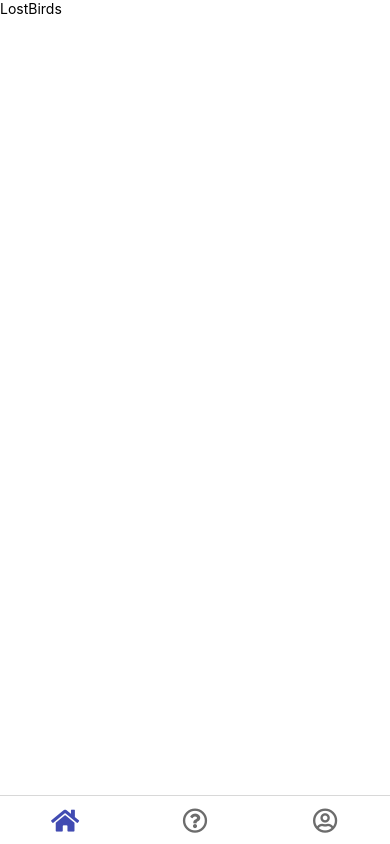
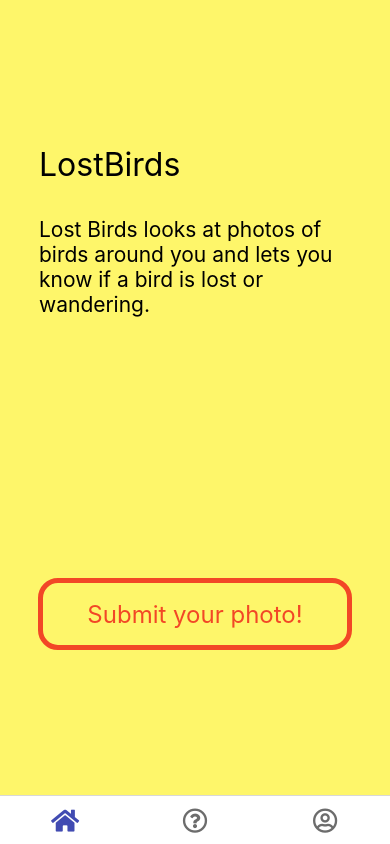
Before and after one commit to LostBirds/lostbirds-app, a React Native app: screen /Home in a window 390 px wide. Built offline with nearby package versions, Linux system fonts and the light colour scheme.

Commit message:
feat: background color changed, home screen ver.1

```diff
--- a/src/screens/home/1-main/index.tsx
+++ b/src/screens/home/1-main/index.tsx
@@ -1,6 +1,6 @@
 import React from 'react';
 import {SafeAreaView} from 'react-native-safe-area-context';
-import {ScrollView, StyleSheet, Text, View} from 'react-native';
+import {TouchableOpacity, StyleSheet, Text, View, Alert} from 'react-native';
 import {colors} from '@/style/theme';
 
 const style = StyleSheet.create({
@@ -10,20 +10,88 @@ const style = StyleSheet.create({
     marginTop: 20,
     borderRadius: 12,
   },
+  topPadding: {
+    flex: 2,
+  },
+  title: {
+    flex: 1,
+    flexDirection: 'row',
+  },
+  description: {
+    flex: 5,
+    flexDirection: 'row',
+  },
+  buttonView: {
+    flex: 1,
+    flexDirection: 'row',
+  },
+  titleText: {
+    fontSize: 32,
+    color: 'black',
+    flex: 8,
+  },
+  descriptionText: {
+    fontSize: 21,
+    color: 'black',
+    flex: 8,
+  },
+  padding: {
+    flex: 1,
+  },
+  submitButton: {
+    flex: 8,
+    borderColor: '#F24726',
+    borderRadius: 20,
+    borderWidth: 5,
+    alignItems: 'center',
+    justifyContent: 'center',
+  },
+  submitButtonText: {
+    color: '#F24726',
+    fontSize: 24,
+  },
+  bottomPaddingView: {
+    flex: 2,
+  },
 });
+
+const SubmitButton = ({onPress, title}) => (
+  <TouchableOpacity onPress={onPress} style={style.submitButton}>
+    <Text style={style.submitButtonText}>{title}</Text>
+  </TouchableOpacity>
+);
 
 const viewStyle = {
   flex: 1,
   backgroundColor: colors.background1,
 };
+
 export default function Home() {
   return (
     <SafeAreaView style={viewStyle}>
-      <ScrollView>
-        <View>
-          <Text>LostBirds</Text>
-        </View>
-      </ScrollView>
+      <View style={style.topPadding} />
+      <View style={style.title}>
+        <Text style={style.padding} />
+        <Text style={style.titleText}>LostBirds</Text>
+        <Text style={style.padding} />
+      </View>
+      <View style={style.description}>
+        <Text style={style.padding} />
+        <Text style={style.descriptionText}>
+          Lost Birds looks at photos of birds around you and lets you know if a
+          bird is lost or wandering.
+        </Text>
+        <Text style={style.padding} />
+      </View>
+      <View style={style.buttonView}>
+        <Text style={style.padding} />
+        <SubmitButton
+          title="Submit your photo!"
+          onPress={() => Alert.alert('Submit button pressed')}
+        />
+        <Text style={style.padding} />
+      </View>
+      <View style={style.bottomPaddingView} />
     </SafeAreaView>
   );
 }
--- a/src/style/theme.ts
+++ b/src/style/theme.ts
@@ -1,5 +1,5 @@
 export const colors = {
   selected: '#414BB2',
   unselected: '#6C6C6C',
-  background1: '#FFFFFF',
+  background1: '#FEF66A',
 };
```
Also changed, not shown: 3 other files (tests, documents, lock files or other folders).
